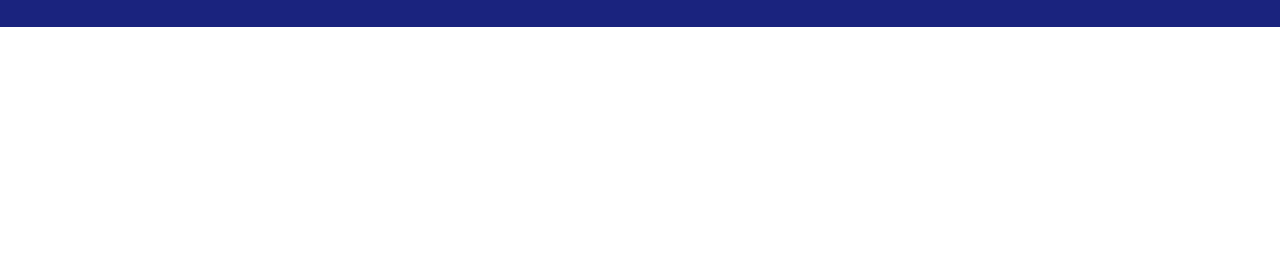
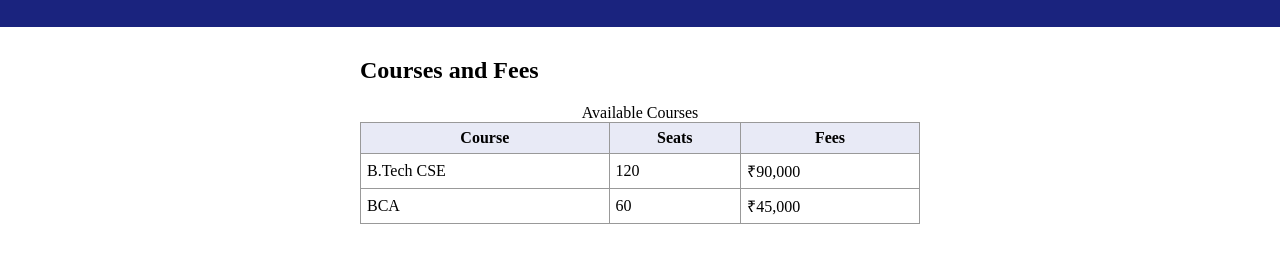
Before and after one commit to SaurabhBansal2305/WDW_0297, a plain HTML site: page Assignment18.html in a window 1280 px wide. Shown: the part 70-332 px from the top of the page. Drawn offline with Linux system fonts and the light colour scheme.

Commit message:
Table is added to the layout

```diff
--- a/Assignment18.html
+++ b/Assignment18.html
@@ -23,3 +23,14 @@
     <h1>ABC College Admission 2026</h1>
   </header>
   <main id="main">
+     <h2>Courses and Fees</h2>
+    <table>
+      <caption>Available Courses</caption>
+      <thead>
+        <tr><th>Course</th><th>Seats</th><th>Fees</th></tr>
+      </thead>
+      <tbody>
+        <tr><td>B.Tech CSE</td><td>120</td><td>&#8377;90,000</td></tr>
+        <tr><td>BCA</td><td>60</td><td>&#8377;45,000</td></tr>
+      </tbody>
+    </table>
```
